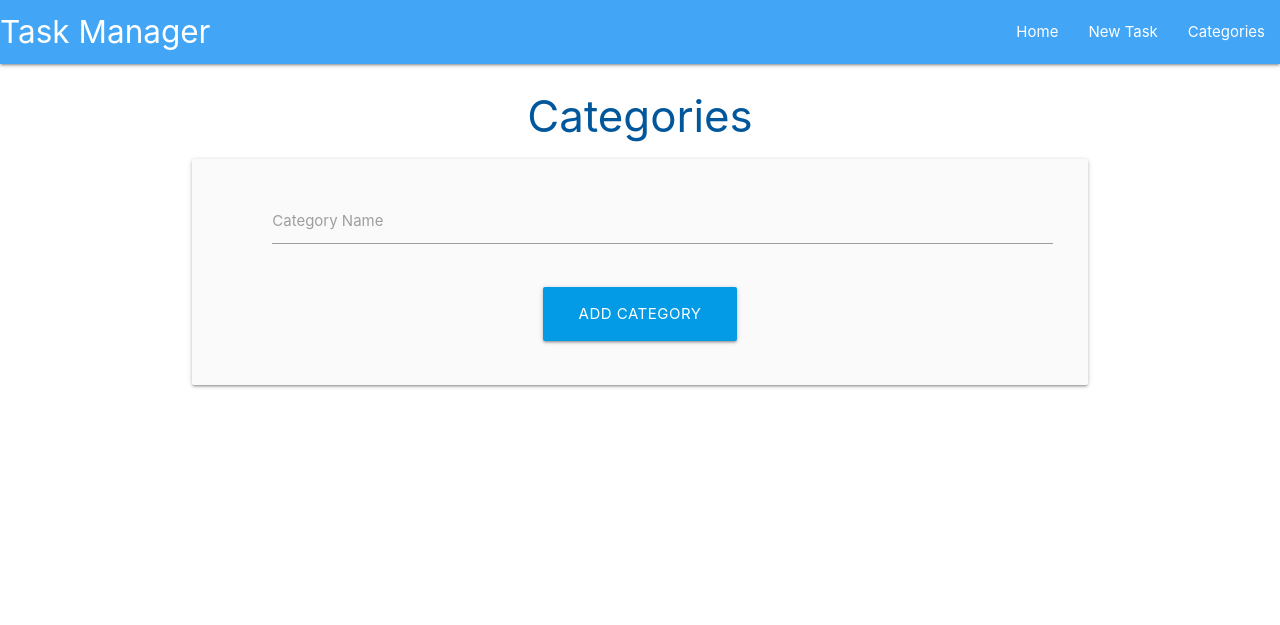
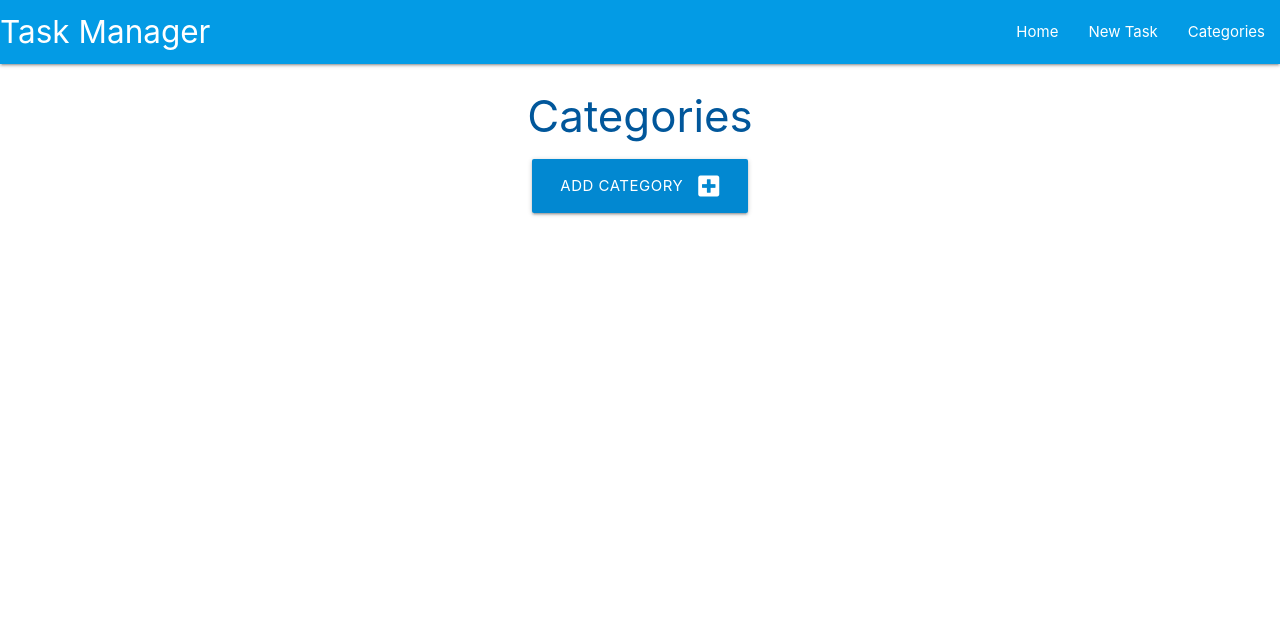
Before and after one commit to nadsbuhdha/sql-project-walkthrough, a Flask app: page /categories in a window 1280 px wide. Shown: the top 625 px of the page. Run offline with Flask 2, Linux system fonts and the light colour scheme; data that the repository does not hold is empty.

Commit message:
updatede

```diff
--- a/taskmanager/routes.py
+++ b/taskmanager/routes.py
@@ -10,7 +10,9 @@ def home():
 
 @app.route("/categories")
 def categories():
-    return render_template("categories.html")
+    categories = list(Category.query.order_by(Category.category_name).all())
+    return render_template("categories.html", categories=categories)
+
 
 @app.route("/add_category", methods=["GET", "POST"])
 def add_category():
--- a/taskmanager/templates/add_category.html
+++ b/taskmanager/templates/add_category.html
@@ -14,4 +14,5 @@
             </div>
         </div>
 
+
 {% endblock %}
--- a/taskmanager/templates/base.html
+++ b/taskmanager/templates/base.html
@@ -1,36 +1,44 @@
 <!DOCTYPE html>
 <html lang="en">
 <head>
+
     <meta charset="UTF-8">
     <meta http-equiv="X-UA-Compatible" content="IE=edge">
     <meta name="viewport" content="width=device-width, initial-scale=1.0">
-    <link rel="stylesheet" href="https://cdnjs.cloudflare.com/ajax/libs/materialize/1.0.0/css/materialize.min.css">
+    <link rel="stylesheet" href="https://cdnjs.cloudflare.com/ajax/libs/font-awesome/5.15.3/css/all.min.css"
+        integrity="sha512-iBBXm8fW90+nuLcSKlbmrPcLa0OT92xO1BIsZ+ywDWZCvqsWgccV3gFoRBv0z+8dLJgyAHIhR35VZc2oM/gI1w=="
+        crossorigin="anonymous" referrerpolicy="no-referrer">
+    <link rel="stylesheet" href="https://cdnjs.cloudflare.com/ajax/libs/materialize/1.0.0/css/materialize.min.css"
+        type="text/css">
     <link rel="stylesheet" href="{{ url_for('static', filename='css/style.css') }}" type="text/css">
     <title>Task Manager</title>
 </head>
+
 <body>
+
     <header>
-        <nav class="blue lighten-1">
+        <!-- top navbar -->
+        <nav class="light-blue darken-1">
             <div class="nav-wrapper">
-              <a href="#!" class="brand-logo">Task Manager</a>
-              <a href="#" data-target="mobile-demo" class="sidenav-trigger"><i class="material-icons">menu</i></a>
-              <ul class="right hide-on-med-and-down">
+            <a href="{{ url_for('home') }}" class="brand-logo">Task Manager</a>
+            <a href="#" data-target="mobile-demo" class="sidenav-trigger"><i class="fas fa-bars"></i></a>
+            <ul class="right hide-on-med-and-down">
                 <li><a href="{{ url_for('home') }}">Home</a></li>
                 <li><a href="">New Task</a></li>
                 <li><a href="{{ url_for('categories') }}">Categories</a></li>
-              </ul>
+            </ul>
             </div>
-          </nav>
+        </nav>
 
-          <ul class="sidenav" id="mobile-demo">
+        <!-- mobile sidenav -->
+        <ul class="sidenav" id="mobile-demo">
             <li><a href="{{ url_for('home') }}">Home</a></li>
             <li><a href="">New Task</a></li>
             <li><a href="{{ url_for('categories') }}">Categories</a></li>
-          </ul>
-
+        </ul>
     </header>
 
-    <main class='container'>
+    <main class="container">
         {% block content %}
         {% endblock %}
     </main>
@@ -43,6 +51,7 @@
             </div>
         </div>
     </footer>
+
     <script src="https://cdnjs.cloudflare.com/ajax/libs/materialize/1.0.0/js/materialize.min.js"></script>
     <script src="{{ url_for('static', filename='js/script.js') }}"></script>
 
--- a/taskmanager/templates/categories.html
+++ b/taskmanager/templates/categories.html
@@ -3,25 +3,28 @@
 
 <h3 class="light-blue-text text-darken-4 center-align">Categories</h3>
 
-<div class="row card-panel grey lighten-5">
-    <form class="col s12" method="POST" action="{{ url_for('add_category') }}">
-        <!-- category name -->
-        <div class="row">
-            <div class="input-field col s12">
-                <i class="fas fa-folder-open prefix light-blue-text text-darken-4"></i>
-                <input id="category_name" name="category_name" minlength="3" maxlength="25" type="text" class="validate" required>
-                <label for="category_name">Category Name</label>
+<div class="row">
+    <div class="col s12 center-align">
+        <a href="{{ url_for('add_category') }}" class="btn-large light-blue darken-2">
+            Add Category <i class="fas fa-plus-square right"></i>
+        </a>
+    </div>
+</div>
+
+<div class="row">
+    {% for category in categories %}
+    <div class="col s12 m6 l3">
+        <div class="card light-blue darken-4 center-align">
+            <div class="card-content white-text">
+                <span class="card-title">{{ category.category_name }}</span>
+            </div>
+            <div class="card-action">
+                <a href="#" class="btn green accent-4">Edit</a>
+                <a href="#" class="btn red">Delete</a>
             </div>
         </div>
-        <!-- submit button -->
-        <div class="row">
-            <div class="col s12 center-align">
-                <button type="submit" class="btn-large light-blue darken-1">
-                    Add Category <i class="fas fa-plus-square right"></i>
-                </button>
-            </div>
-        </div>
-    </form>
+    </div>
+    {% endfor %}
 </div>
 
 {% endblock %}
```
